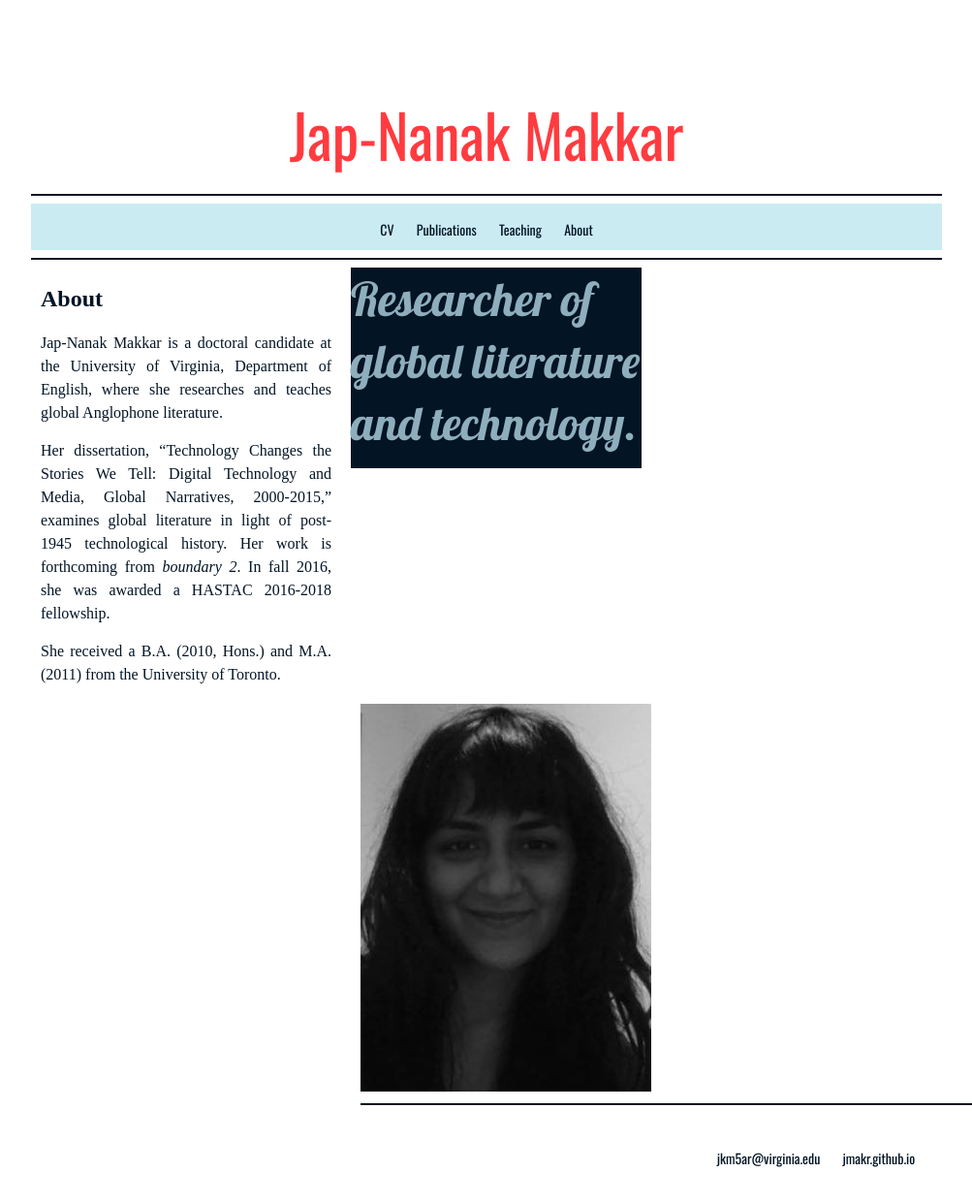
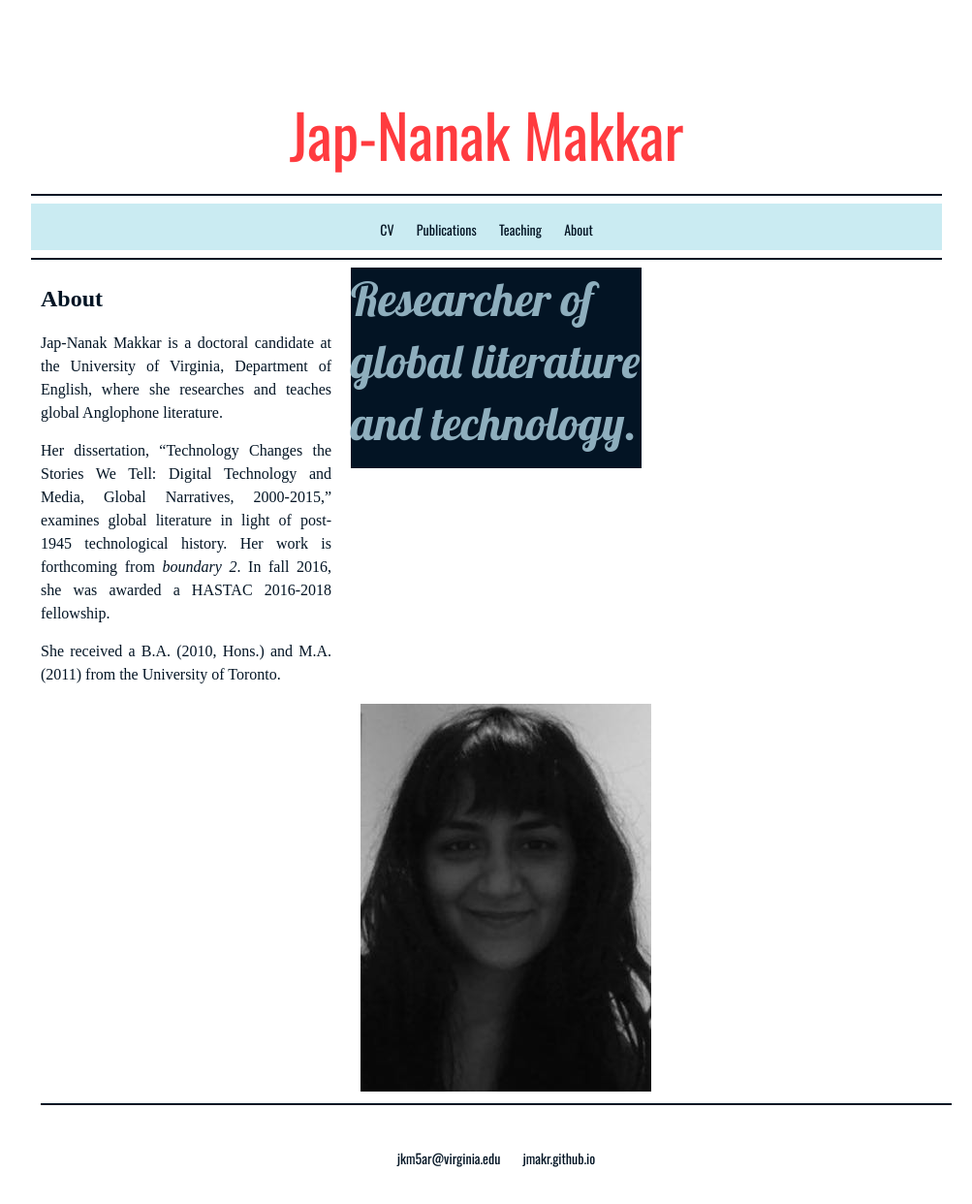
Before and after one commit to jmakr/jmakr.github.io, a Jekyll site: the page built from index.html, in a window 1280 px wide. Shown: the whole page at 97% size, without its empty margins (138-1141 px from the left). Built offline with Jekyll 4.4.1, drawn with Linux system fonts in a browser that asks for light colours; some web fonts are replaced.

Commit message:
Update index.html

```diff
--- a/index.html
+++ b/index.html
@@ -24,9 +24,10 @@ title: About
   </div>
 
   <div id="blurb" class="article grid_4">
-	 <div style="clear:right;">
+	  <div style="clear:both;">
 	  <div class="imagecenter">
 	<img src="Black and white photo 5.jpg">
 	</div>
+	  </div>
 
   </div>
```
